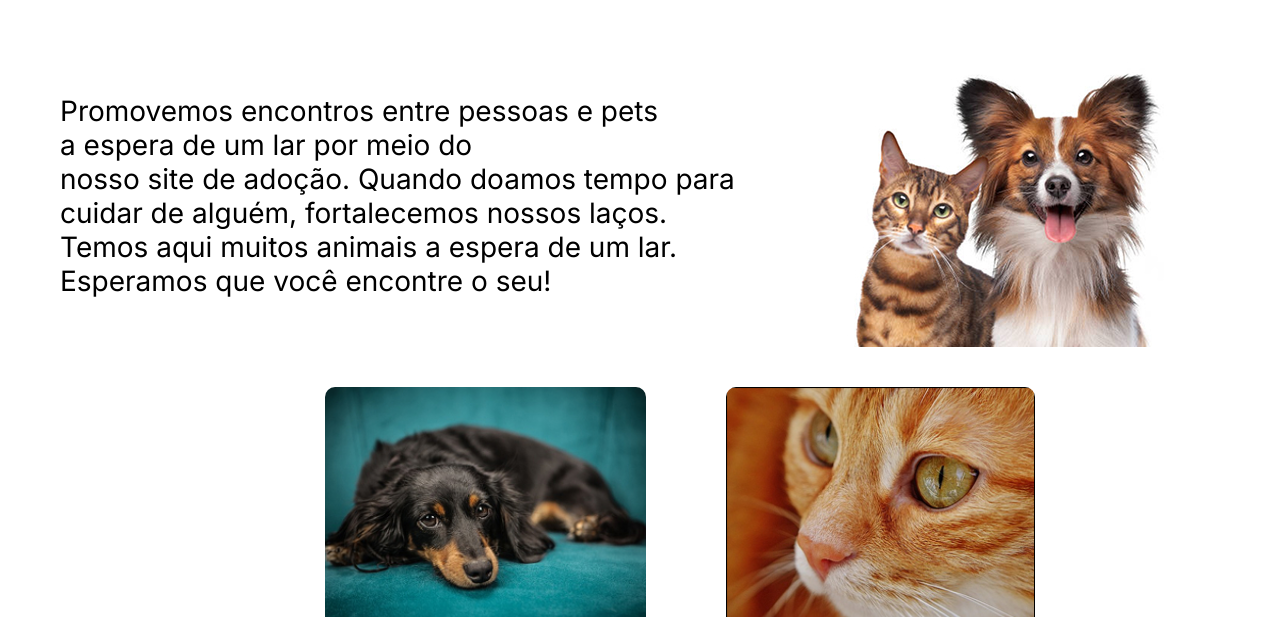
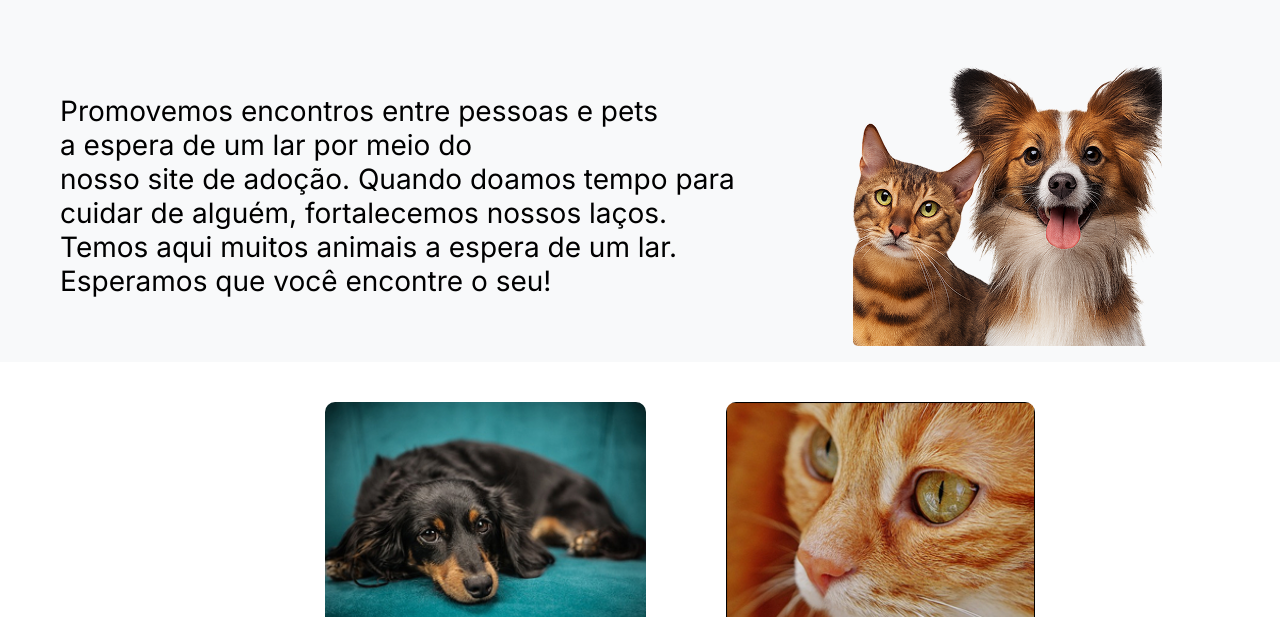
Before and after one commit to joaodamasio22/Pet-_Resgate, a plain HTML site: page index.html in a window 1280 px wide. Shown: the part 183-800 px from the top of the page. Drawn offline with Linux system fonts and the light colour scheme.

Commit message:
atualização

```diff
--- a/index.html
+++ b/index.html
@@ -42,7 +42,7 @@
               <p>Temos aqui muitos animais a espera de um lar.</p>
               <p>Esperamos que você encontre o seu!</p>
               </div>
-              <img src="asseents/imagem_bem_vindo.jpg" alt="Foto De Boas Vindas" class="imagem_bem_vindo">
+              <img src="asseents/imagem_bem_vindo_sem_fundo 1.png" alt="Foto De Boas Vindas" class="imagem_bem_vindo">
           </div>
         </div>
         <div class="container__variedades">
@@ -116,7 +116,7 @@
     </div>
 
     <div class="footer-section social-icons">
-      <a href="#"><img src="asseents/whatsapp 3.png" alt=""class="fab fa-whatsapp"></a>
+      <a href="#"><img src="asseents/whatsapp 3.png" alt="" class="fab fa-whatsapp"></a>
       <a href="#"><img src="asseents/instagram 3.png" alt="" class="fab fa-instagram"></a>
       <a href="#"><img src="asseents/facebook 3.png" alt="" class="fab fa-facebook"></a>
       <a href="#"><img src="asseents/github 3.png" alt="" class="fab fa-github"></a>
--- a/styles/index.css
+++ b/styles/index.css
@@ -95,6 +95,10 @@ main {
   transition: 0.3s;
 }
 
+.container__box{
+background-color: #F8F9FA;
+}
+
 .bem_vindo{
   text-align: center;
   padding: 40px;
@@ -116,8 +120,9 @@ h1{
   max-width: 100%;
   height: auto;
   display: block;
-  margin: auto;
+  margin: auto auto 1rem;
   object-fit: cover;
+  border-radius: 5px;
 }
 
 .imagem_bem_vindo:hover{
--- a/styles/login.css
+++ b/styles/login.css
@@ -14,6 +14,7 @@ main{
   min-width: 320px;
   margin: auto;
 }
+
 a {
   color: #fff;
   text-decoration: none;
@@ -103,10 +104,11 @@ main {
 .container__login{
   font-family: inter;
 }
+
 .container__login h1{
   font-size: 3.5rem;
   text-align: center;
-  margin-top: 10vh;
+  margin-top: 5vh;
   margin-bottom: 1vh;
   color: #009CA6;
 }
```
Also changed, not shown: login.html (+1 -4 lines), pets_resgatados.html (+2 -3 lines), asseents/imagem_bem_vindo.jpg (deleted), asseents/imagem_bem_vindo_sem_fundo 1.png (added).
